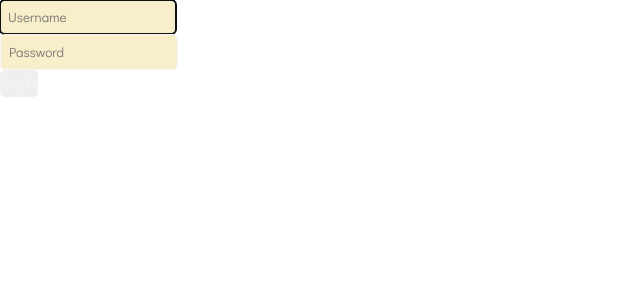
After one commit to LucaVas/noteApp, a Flask app: template templates/login.html in a window 1280 px wide. The commit adds this page. Shown: the top 300 px of the page, without its empty margins (0-640 px from the left). Run offline with Flask 2, Linux system fonts and the light colour scheme; the template is opened without the code that fills it, so the values that code supplies are empty; some libraries are stand-ins or nearby versions.

Commit message:
Added registration and login, added style to registration, modified helpers and added registration func in app.py (#12, #13)

```diff
--- a/app.py
+++ b/app.py
@@ -5,7 +5,7 @@ from flask import Flask, flash, redirect, render_template, request, session
 from flask_session import Session
 from tempfile import mkdtemp
 from werkzeug.security import check_password_hash, generate_password_hash
-
+# from helpers import login_required
 import re
 
 # Configure application
@@ -139,5 +139,59 @@ def index():
     else:
         return render_template("index.html", notes=active_notes, tags=tags)
 
+@app.route("/register", methods=["GET", "POST"])
+def register():
+    """Register user"""
+
+    # Forget any user_id
+    session.clear()
+
+    title = "Password must contain at least 8 characters, and at least one lowercase, one uppercase, one number and one special character."
+    regex = r'^(?=.*[a-z])(?=.*[A-Z])(?=.*\d)(?=.*[@$!%*?&-.,])[A-Za-z\d@$!%*?&-.,]{8,}$'
+    # User reached route via POST (as by submitting a form via POST)
+    if request.method == "POST":
+
+        # Require username. Render apology if user’s input is blank or the username already exists.
+        if not request.form.get("username"):
+            return apology("must provide username", 400)
+
+        # Require password. Render an apology if password is blank or the passwords do not match
+        elif not request.form.get("password"):
+            return apology("must provide password", 400)
+
+        # Require users’ passwords to have at least 1 upper, 1 lower, 1 number and 1 symbol
+        if not re.match(regex, request.form.get("password")):
+            return apology("password must be at least 8 characters and contain uppercase, lowercase, number and symbol", 400)
+
+        username = request.form.get("username")
+        password = request.form.get("password")
+        confirmation = request.form.get("confirmation")
+
+        # Render an apology if passwords do not match
+        if password != confirmation:
+            return apology("passwords don't match", 400)
+
+        # Query database for username
+        user_db = db.execute("SELECT * FROM users WHERE username = ?",
+                             request.form.get("username"))
+
+        # Render apology if username already exists
+        if user_db:
+            return apology("user already exists", 400)
+
+        # INSERT the new user into users
+        db.execute("INSERT INTO users (username, hash) VALUES (?, ?)", username,
+                   generate_password_hash(password, method='pbkdf2:sha256', salt_length=8))
+
+        # Redirect user to home page
+        flash("Uou are successfuly registered!")
+        return redirect("/")
+
+    # User reached route via GET (as by clicking a link or via redirect)
+    else:
+        return render_template("register.html", title=title)
+
+
+
 if __name__ == "__main__":
     app.run(debug=True, host="192.168.1.75")
--- /dev/null
+++ b/static/register.css
@@ -0,0 +1,41 @@
+:root {
+    --main-bg-color: rgb(31, 2, 22);
+    --secondary-bg-color: rgb(40, 9, 31);
+    --text-color: rgb(244, 244, 249);
+    --accent-color: rgb(232, 197, 71);
+    --deleted-color: rgba(255, 0, 0, 0.308);
+    --archived-color: rgba(232, 197, 71, 0.286);
+}
+
+.login-container {
+    margin: 0;
+    padding: 0;
+    display: grid;
+    place-content: center;
+    min-height: 100vh;
+    min-width: 100vw;
+    background-color: var(--main-bg-color);
+ }
+
+.login-form {
+    display: flex;
+    flex-direction: column;
+    justify-content: space-evenly;
+    align-items: center;
+    min-width: 15rem;
+    height: 20rem;
+    background-color: var(--secondary-bg-color);
+    border: 1px solid black;
+}
+
+.login-form-field {
+    width: auto;
+    background-color: var(--archived-color);
+    padding: 0.5rem;
+}
+
+.login-form-btn {
+    width: 5rem;
+    background-color: var(--accent-color);
+    color: black;
+}
--- a/templates/layout.html
+++ b/templates/layout.html
@@ -14,6 +14,7 @@
     <link rel="stylesheet" href="/static/navbar.css">
     <link rel="stylesheet" href="/static/notes.css">
     <link rel="stylesheet" href="/static/text_section.css">
+    <link rel="stylesheet" href="/static/register.css">
 
     <script src="/static/js/script.js" defer></script>
 
@@ -26,6 +27,11 @@
     {% block body %}
     {% endblock %}
 
+    <main>
+        {% block main %}
+        {% endblock %}
+    </main>
+
     <!-- <footer>
         (c) Luca Vassos, 2023
     </footer> -->
--- /dev/null
+++ b/templates/login.html
@@ -0,0 +1,17 @@
+{% extends "layout.html" %}
+
+{% block title %}
+    Log In
+{% endblock %}
+
+{% block main %}
+    <form action="/login" method="post">
+        <div class="mb-3">
+            <input autocomplete="off" autofocus class="login-form-field" id="username" name="username" placeholder="Username" type="text">
+        </div>
+        <div class="mb-3">
+            <input class="login-form-field" id="password" name="password" placeholder="Password" type="password">
+        </div>
+        <button class="btn btn-primary" type="submit">Log In</button>
+    </form>
+{% endblock %}
```
Also changed, not shown: helpers.py (+31 -0 lines), templates/register.html (added, +22 -0 lines), noteapp.db.
